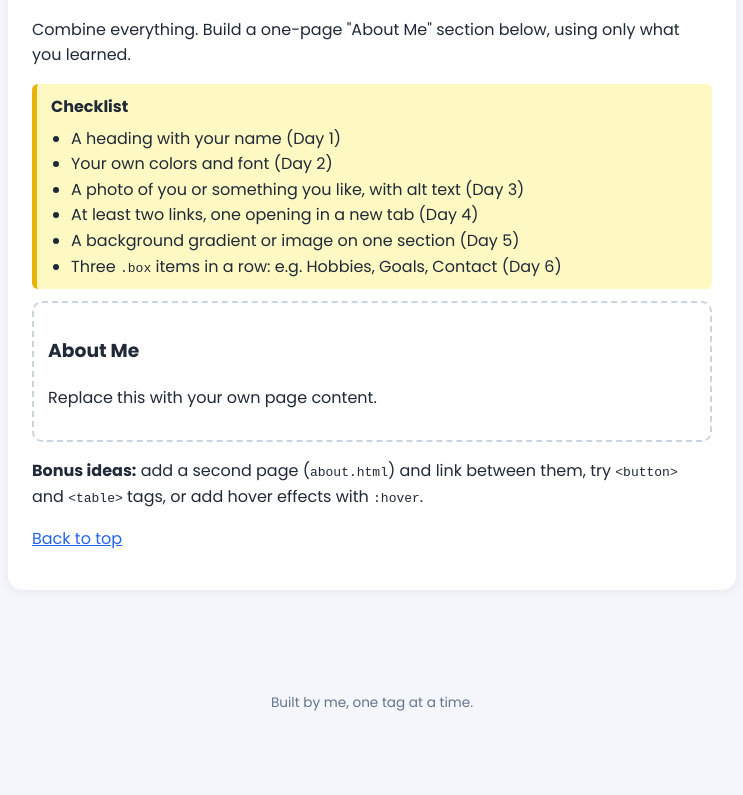
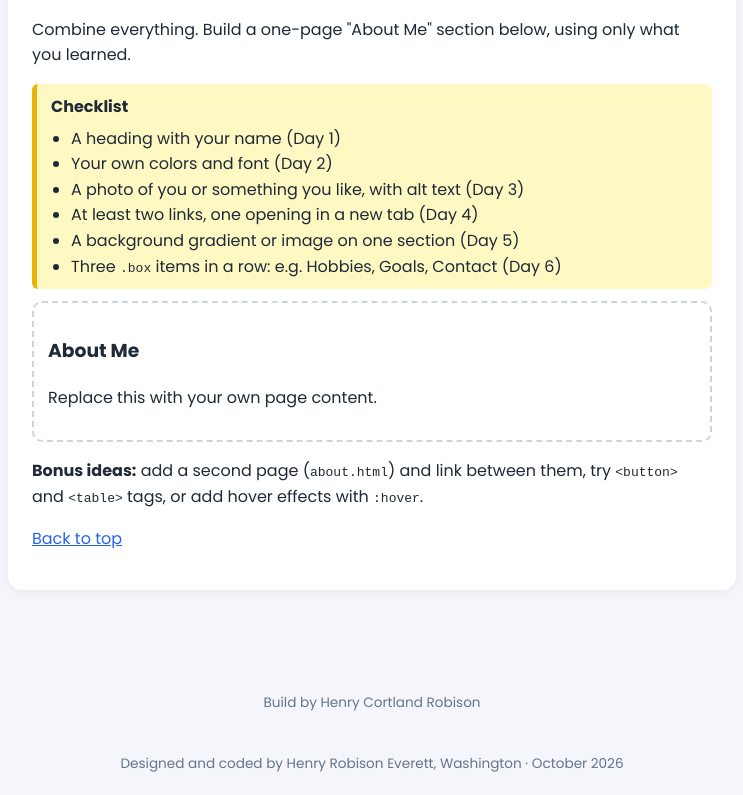
Before and after one commit to henryrobison0710/html-coding-practice, a plain HTML site: page index.html in a window 1280 px wide. Shown: the part 4603-5398 px from the top of the page, without its empty margins (268-1011 px from the left). Before the commit the page ends 5336 px from the top, so only its background shows below. Drawn offline with Linux system fonts and the light colour scheme.

Commit message:
Revise footer with designer information
Updated footer content to include designer's name and location.

```diff
--- a/index.html
+++ b/index.html
@@ -289,6 +289,12 @@ display: flex;   /* put children side by side */</pre>
 
   </main>
 
-  <footer>Built by me, one tag at a time.</footer>
+  <footer>Build by Henry Cortland Robison</footer>
+
+  <footer>
+    <span>Designed and coded by Henry Robison </span>
+    <span class="label">Everett, Washington &middot; October 2026</span>
+  </footer>
+</div
 </body>
 </html>
```
